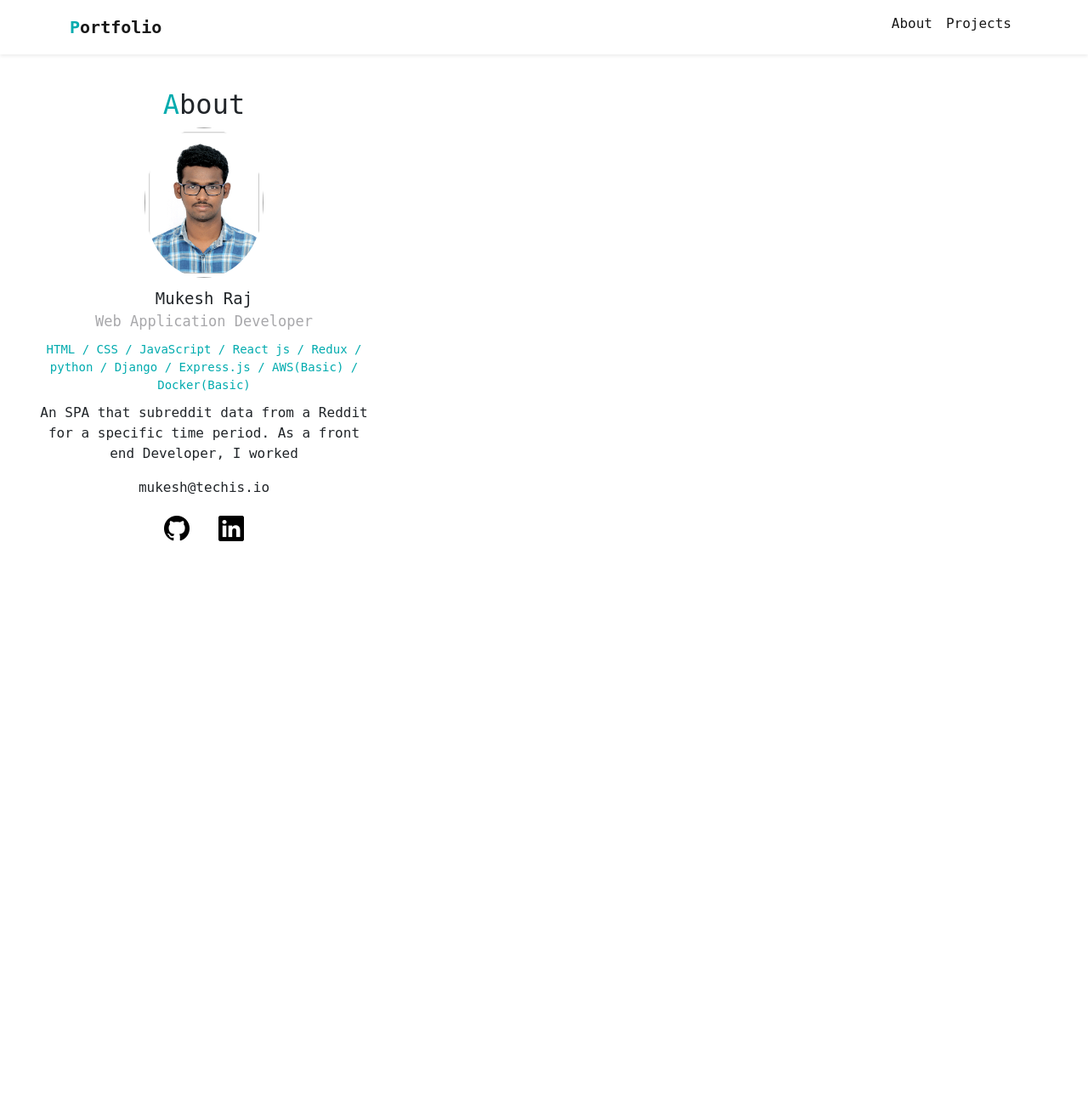
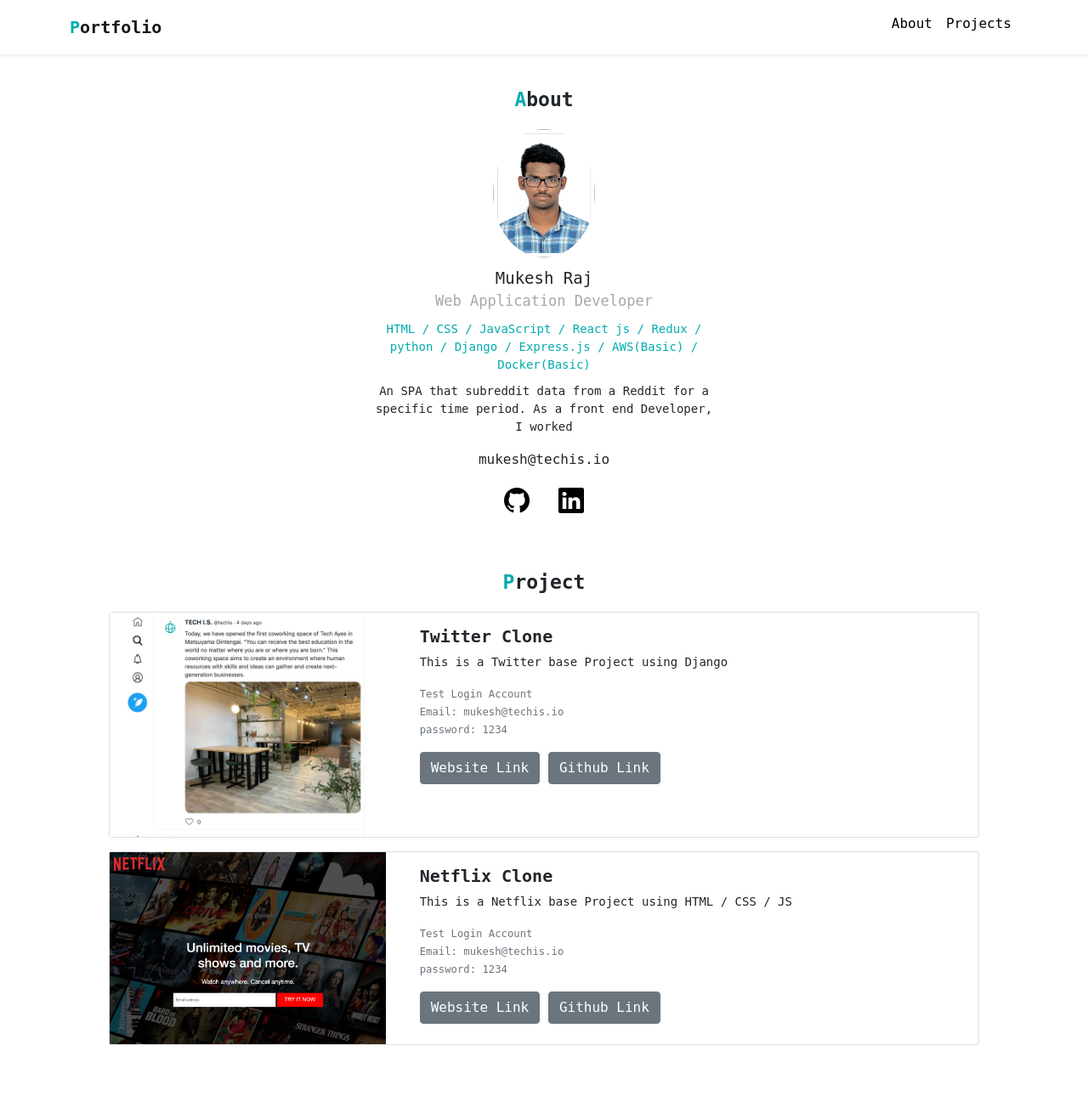
Before and after one commit to mukesh-techis/PortFolio, a PHP site: page / in a window 1280 px wide. Shown: the whole page at 85% size. Before the commit the page ends 637 px from the top, so only its background shows below. Run offline with PHP 8.4, Linux system fonts and the light colour scheme.

Commit message:
twitter clone & Netflix clone created

```diff
--- a/index.html
+++ b/index.html
@@ -42,6 +42,52 @@
                 <a href="#"><i class="bi bi-linkedin ms-3"></i></a> <!--ms stands for margin spacing-->
             </div>
         </div>
+        <div id="project">
+            <h2><span class="font-primary">P</span>roject</h2>
+
+            <div class="card mb-3">
+                <div class="row ">
+                  <div class="col-md-4">
+                     <img src="portfolio images/project-twitter.png" alt="Twitter Project">
+                  </div>
+                  <div class="col-md-8">
+                        <div class="card-body">
+                            <h5 class="card-title">Twitter Clone</h5>
+                            <p class="card-text">This is a Twitter base Project using Django</p>
+                            <p class="card-text"><small class="text-muted">
+                                Test Login Account <br>
+                                Email: mukesh@techis.io <br>
+                                password: 1234 <br>
+                            </small></p>
+                            <a href="#" target="_blank" class="btn btn-secondary">Website Link</a> <!--add heroku link for twitter here-->
+                            <a href="#" target="_blank" class="btn btn-secondary">Github Link</a> <!--add github link for twitter here-->
+                        </div>
+                  </div>
+                </div>
+            </div>
+
+            <div class="card mb-3">
+                <div class="row ">
+                  <div class="col-md-4">
+                     <img src="portfolio images/project-netflix.png" alt="Netflix Project">
+                  </div>
+                  <div class="col-md-8">
+                        <div class="card-body">
+                            <h5 class="card-title">Netflix Clone</h5>
+                            <p class="card-text">This is a Netflix base Project using HTML / CSS / JS </p>
+                            <p class="card-text"><small class="text-muted">
+                                Test Login Account <br>
+                                Email: mukesh@techis.io <br>
+                                password: 1234 <br>
+                            </small></p>
+                            <a href="#" target="_blank" class="btn btn-secondary">Website Link</a> <!--add heroku link for netflix here-->
+                            <a href="#" target="_blank" class="btn btn-secondary">Github Link</a> <!--add github link for netflix here-->
+                        </div>
+                  </div>
+                </div>
+            </div>
+
+        </div>
 
 
       <script src="https://cdn.jsdelivr.net/npm/bootstrap@5.1.3/dist/js/bootstrap.bundle.min.js" integrity="sha384-ka7Sk0Gln4gmtz2MlQnikT1wXgYsOg+OMhuP+IlRH9sENBO0LRn5q+8nbTov4+1p" crossorigin="anonymous"></script>
--- a/style.css
+++ b/style.css
@@ -13,20 +13,32 @@ body{
     font-size: 20px;
     font-weight: bold;
 }
+p{
+    font-size: 14px;
+}
+h2{
+    font-size: 23px;
+    font-weight: bold;
+    margin-bottom: 20px;
+}
+a.active{
+    color: #000 !important;
+
+}
 
 /*
 About section
 */
 
 #about{
-    margin: 40px;
+    margin: 40px auto;
     max-width: 400px;
     text-align: center;
 }
 
 #about img{
-    border-radius: 60%;
-    width: 140px;
+    border-radius: 50%;
+    width: 120px;
     margin-bottom: 10px;
 }
 #about .name{
@@ -55,3 +67,21 @@ About section
 #about .icons a{
     color:black;
 }
+
+/*
+Project Section
+*/
+
+#project{
+    margin: 60px auto;
+    width: 80% ;
+}
+#project h2{
+    text-align: center;
+}
+#project .card img{
+    width: 100%;
+}
+#project .card-title{
+    font-weight: bold;
+}
```
